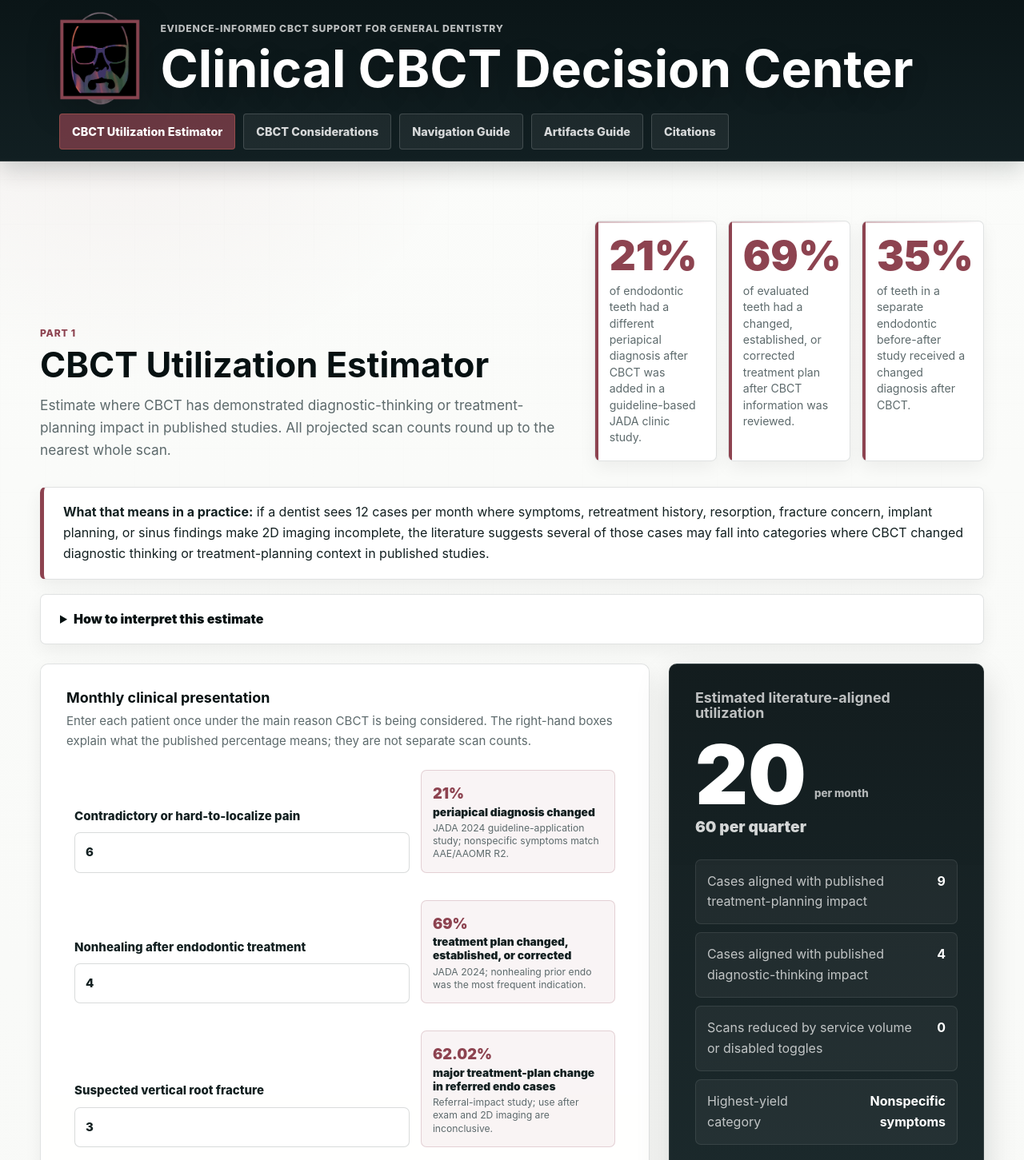
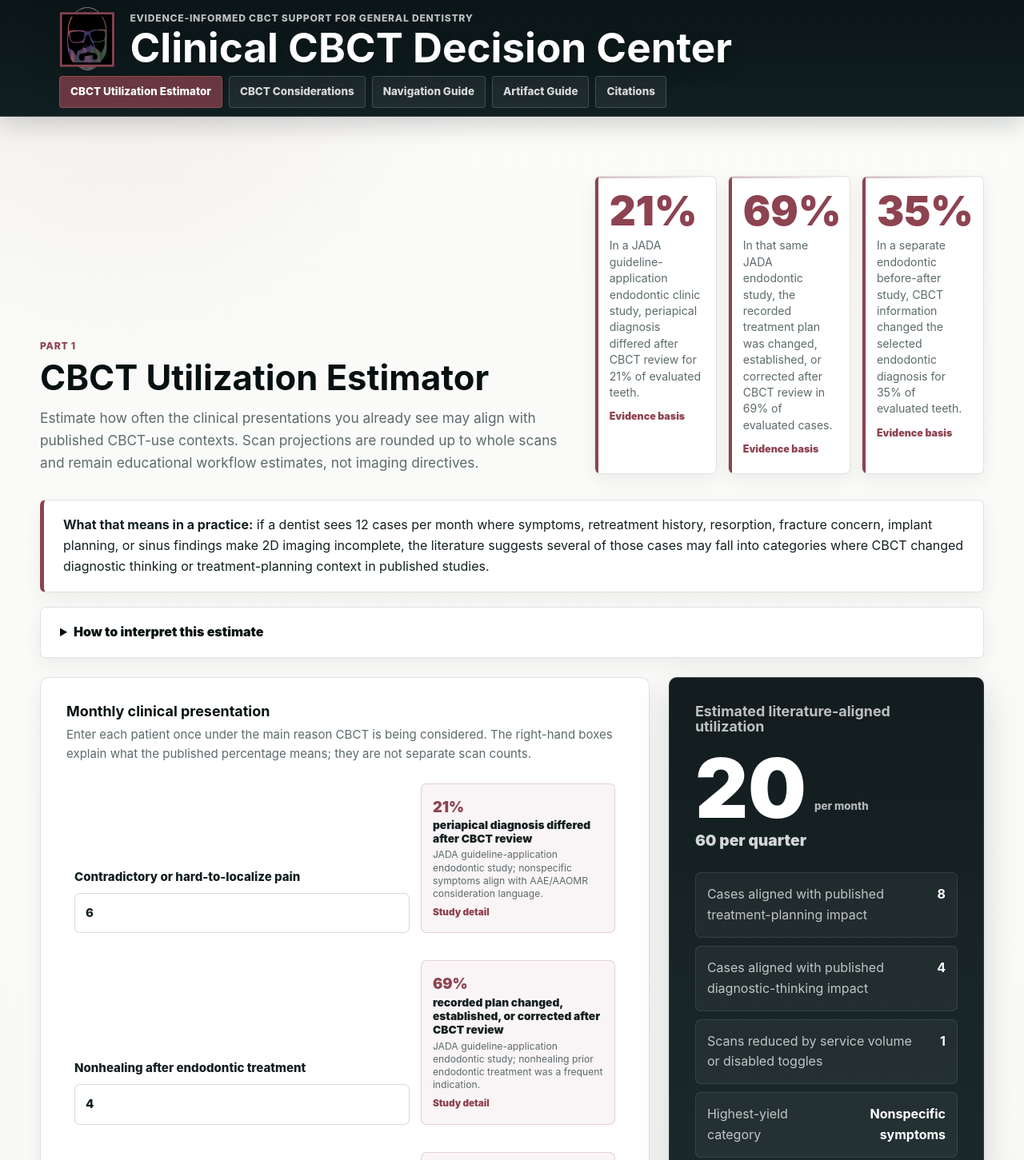
Before and after one commit to Dadohsoreus/CBCT-Helper, a plain HTML site: page index.html in a window 1280 px wide. Shown: the top 1451 px of the page at 80% size. Drawn offline with Linux system fonts and the light colour scheme.

Commit message:
Website update

```diff
--- a/index.html
+++ b/index.html
@@ -19,7 +19,7 @@
       <a href="#calculator" class="tab is-active">CBCT Utilization Estimator</a>
       <a href="#modality" class="tab">CBCT Considerations</a>
       <a href="#navigation" class="tab">Navigation Guide</a>
-      <a href="#artifacts" class="tab">Artifacts Guide</a>
+      <a href="#artifacts" class="tab">Artifact Guide</a>
       <a href="#citations" class="tab">Citations</a>
     </nav>
   </header>
@@ -30,12 +30,12 @@
         <div>
           <p class="eyebrow">Part 1</p>
           <h2>CBCT Utilization Estimator</h2>
-          <p class="lede">Estimate where CBCT has demonstrated diagnostic-thinking or treatment-planning impact in published studies. All projected scan counts round up to the nearest whole scan.</p>
+          <p class="lede">Estimate how often the clinical presentations you already see may align with published CBCT-use contexts. Scan projections are rounded up to whole scans and remain educational workflow estimates, not imaging directives.</p>
         </div>
         <div class="evidence-strip" aria-label="Evidence highlights">
-          <div><strong>21%</strong><span>of endodontic teeth had a different periapical diagnosis after CBCT was added in a guideline-based JADA clinic study.</span></div>
-          <div><strong>69%</strong><span>of evaluated teeth had a changed, established, or corrected treatment plan after CBCT information was reviewed.</span></div>
-          <div><strong>35%</strong><span>of teeth in a separate endodontic before-after study received a changed diagnosis after CBCT.</span></div>
+          <div><strong>21%</strong><span>In a JADA guideline-application endodontic clinic study, periapical diagnosis differed after CBCT review for 21% of evaluated teeth.</span><a class="evidence-link" href="#cite-jada-guidelines">Evidence basis</a></div>
+          <div><strong>69%</strong><span>In that same JADA endodontic study, the recorded treatment plan was changed, established, or corrected after CBCT review in 69% of evaluated cases.</span><a class="evidence-link" href="#cite-jada-guidelines">Evidence basis</a></div>
+          <div><strong>35%</strong><span>In a separate endodontic before-after study, CBCT information changed the selected endodontic diagnosis for 35% of evaluated teeth.</span><a class="evidence-link" href="#cite-endo-diagnosis">Evidence basis</a></div>
         </div>
       </div>
       <div class="example-callout">
@@ -54,43 +54,43 @@
           <div class="presentation-list">
             <div class="presentation-row">
               <label>Contradictory or hard-to-localize pain<input type="number" min="0" step="1" value="6" data-case="pain"></label>
-              <div class="evidence-box"><strong>21%</strong><span>periapical diagnosis changed</span><small>JADA 2024 guideline-application study; nonspecific symptoms match AAE/AAOMR R2.</small></div>
+              <div class="evidence-box"><strong>21%</strong><span>periapical diagnosis differed after CBCT review</span><small>JADA guideline-application endodontic study; nonspecific symptoms align with AAE/AAOMR consideration language.</small><a class="evidence-link" href="#cite-jada-guidelines">Study detail</a></div>
             </div>
             <div class="presentation-row">
               <label>Nonhealing after endodontic treatment<input type="number" min="0" step="1" value="4" data-case="nonhealing"></label>
-              <div class="evidence-box"><strong>69%</strong><span>treatment plan changed, established, or corrected</span><small>JADA 2024; nonhealing prior endo was the most frequent indication.</small></div>
+              <div class="evidence-box"><strong>69%</strong><span>recorded plan changed, established, or corrected after CBCT review</span><small>JADA guideline-application endodontic study; nonhealing prior endodontic treatment was a frequent indication.</small><a class="evidence-link" href="#cite-jada-guidelines">Study detail</a></div>
             </div>
             <div class="presentation-row">
               <label>Suspected vertical root fracture<input type="number" min="0" step="1" value="3" data-case="fracture"></label>
-              <div class="evidence-box"><strong>62.02%</strong><span>major treatment-plan change in referred endo cases</span><small>Referral-impact study; use after exam and 2D imaging are inconclusive.</small></div>
+              <div class="evidence-box"><strong>62.02%</strong><span>major plan modification in referred endodontic CBCT cases</span><small>Referral-impact study; this finding reflects referred endodontic cases, not all suspected fractures.</small><a class="evidence-link" href="#cite-referral-impact">Study detail</a></div>
             </div>
             <div class="presentation-row">
               <label>Internal or external resorption concern<input type="number" min="0" step="1" value="2" data-case="resorption"></label>
-              <div class="evidence-box"><strong>69%</strong><span>treatment-plan impact across guideline-based CBCT cases</span><small>JADA 2024; AAE/AAOMR identifies CBCT for resorption localization and prognosis.</small></div>
+              <div class="evidence-box"><strong>69%</strong><span>recorded plan changed, established, or corrected after CBCT review</span><small>JADA endodontic guideline-application cases; AAE/AAOMR discusses CBCT for resorption localization and extent.</small><a class="evidence-link" href="#cite-jada-guidelines">Study detail</a></div>
             </div>
             <div class="presentation-row">
               <label>Retreatment complication or missed anatomy<input type="number" min="0" step="1" value="3" data-case="retreatment"></label>
-              <div class="evidence-box"><strong>69%</strong><span>treatment plan changed, established, or corrected</span><small>JADA 2024; includes complications such as separated files, perforations, and anatomy questions.</small></div>
+              <div class="evidence-box"><strong>69%</strong><span>recorded plan changed, established, or corrected after CBCT review</span><small>JADA endodontic guideline-application cases; complications and anatomy questions were part of the CBCT-use context.</small><a class="evidence-link" href="#cite-jada-guidelines">Study detail</a></div>
             </div>
             <div class="presentation-row">
               <label>Endodontic surgery planning<input type="number" min="0" step="1" value="1" data-case="surgery"></label>
-              <div class="evidence-box"><strong>69%</strong><span>treatment-plan impact across guideline-based CBCT cases</span><small>JADA 2024; surgery planning was a frequent AAE/AAOMR indication.</small></div>
+              <div class="evidence-box"><strong>69%</strong><span>recorded plan changed, established, or corrected after CBCT review</span><small>JADA endodontic guideline-application cases; surgery planning was one of the guideline-aligned indication contexts.</small><a class="evidence-link" href="#cite-jada-guidelines">Study detail</a></div>
             </div>
             <div class="presentation-row">
               <label>Implant site assessment<input type="number" min="0" step="1" value="4" data-case="implant"></label>
-              <div class="evidence-box"><strong>No % used</strong><span>3D anatomy planning indication</span><small>The included decision-change studies are endodontic-heavy; this estimate counts implant CBCT when implant planning is enabled.</small></div>
+              <div class="evidence-box"><strong>No % used</strong><span>3D anatomy planning context</span><small>The decision-change percentages shown here are endodontic-heavy; implant entries affect utilization only when implant planning is enabled.</small><a class="evidence-link" href="#cite-ada-aaomr">Evidence basis</a></div>
             </div>
             <div class="presentation-row">
               <label>Airway or sleep-disordered breathing exams<input type="number" min="0" step="1" value="5" data-case="airway"></label>
-              <div class="evidence-box"><strong>No % used</strong><span>selective, defined-question use</span><small>ADA/AAOMR responsible-use guidance: not routine CBCT screening by itself.</small></div>
+              <div class="evidence-box"><strong>No % used</strong><span>selective, defined-question use</span><small>ADA/AAOMR responsible-use guidance supports patient selection and clinical need, not routine CBCT screening by itself.</small><a class="evidence-link" href="#cite-ada-aaomr">Evidence basis</a></div>
             </div>
             <div class="presentation-row">
               <label>Sinus finding with possible odontogenic origin<input type="number" min="0" step="1" value="2" data-case="sinus"></label>
-              <div class="evidence-box"><strong>35%</strong><span>endodontic diagnosis changed after CBCT</span><small>Endodontic before-after study; used here as a conservative diagnosis-change anchor.</small></div>
+              <div class="evidence-box"><strong>35%</strong><span>endodontic diagnosis changed after CBCT review</span><small>Endodontic before-after study; used as diagnosis-change context when tooth-sinus origin is part of the dental question.</small><a class="evidence-link" href="#cite-endo-diagnosis">Study detail</a></div>
             </div>
             <div class="presentation-row">
               <label>Impacted tooth or ectopic eruption assessment<input type="number" min="0" step="1" value="1" data-case="impaction"></label>
-              <div class="evidence-box"><strong>51.5%</strong><span>2D extraction decisions changed to traction</span><small>2025 impacted-canine CBCT study; specialty-specific, not an endodontic percentage.</small></div>
+              <div class="evidence-box"><strong>51.5%</strong><span>2D extraction decisions changed to traction after CBCT review</span><small>Impacted-canine study; specialty-specific evidence context, not a general CBCT-use percentage.</small><a class="evidence-link" href="#cite-impacted-canines">Study detail</a></div>
             </div>
           </div>
 
@@ -315,12 +315,12 @@
         </div>
       </div>
       <div class="citation-list">
-        <p><strong>AAE/AAOMR 2025 update.</strong> AAE newsroom announcement, January 14, 2026: the update replaces the 2015 statement, condenses recommendations to 12, emphasizes training, ALADAIP, selective use, and patient-specific protocols. <a href="https://newsroom.aae.org/press-releases/aae-and-aaomr-release-joint-position-statement-on-the-use-of-cbct-in-endodontics/">Source</a></p>
-        <p><strong>ADA/AAOMR patient selection and ADA safety guidance.</strong> ADA Oral Health Topic on X-rays/Radiographs, updated March 26, 2026: imaging should follow clinical need, patient selection criteria, ALARA/ALADA principles, and CBCT should be used when lower-exposure imaging will not provide the needed diagnostic information. <a href="https://www.ada.org/resources/ada-library/oral-health-topics/x-rays-radiographs">Source</a></p>
-        <p><strong>Applying AAE/AAOMR guidelines in endodontics.</strong> JADA 2024 paper in the provided study folder: CBCT was prescribed for 12% of patients, changed periapical diagnosis in 21%, and changed treatment plans in 69% of evaluated cases.</p>
-        <p><strong>Impact on endodontic diagnosis.</strong> The provided study "The impact of cone beam computed tomography (CBCT) on the choice of endodontic diagnosis" reports diagnosis changes for at least one tooth in 41% of patients and 35% of teeth.</p>
-        <p><strong>Referral impact in endodontics.</strong> The provided study "CBCT assessment of referral reasons and impact on modifying treatment plan in endodontics" reports diagnosis changes in 34.45% and major treatment-plan changes in 62.02% of referred cases.</p>
-        <p><strong>Impacted canines.</strong> The provided 2025 Applied Sciences study reports that 51.5% of extraction decisions made with 2D data changed to orthodontic traction after CBCT review.</p>
+        <p id="cite-aae-aaomr"><strong>AAE/AAOMR 2025 update.</strong> AAE newsroom announcement, January 14, 2026: the update replaces the 2015 statement, condenses recommendations to 12, emphasizes training, ALADAIP, selective use, and patient-specific protocols. <a href="https://newsroom.aae.org/press-releases/aae-and-aaomr-release-joint-position-statement-on-the-use-of-cbct-in-endodontics/">Source</a></p>
+        <p id="cite-ada-aaomr"><strong>ADA/AAOMR patient selection and ADA safety guidance.</strong> ADA Oral Health Topic on X-rays/Radiographs, updated March 26, 2026: imaging should follow clinical need, patient selection criteria, ALARA/ALADA principles, and CBCT should be used when lower-exposure imaging will not provide the needed diagnostic information. <a href="https://www.ada.org/resources/ada-library/oral-health-topics/x-rays-radiographs">Source</a></p>
+        <p id="cite-jada-guidelines"><strong>Applying AAE/AAOMR guidelines in endodontics.</strong> JADA 2024 paper in the provided study folder: CBCT was prescribed for 12% of patients, changed periapical diagnosis in 21% of evaluated teeth, and changed, established, or corrected treatment plans in 69% of evaluated cases. These figures are used as endodontic literature context, not broad CBCT-use rates.</p>
+        <p id="cite-endo-diagnosis"><strong>Impact on endodontic diagnosis.</strong> The provided study "The impact of cone beam computed tomography (CBCT) on the choice of endodontic diagnosis" reports diagnosis changes for at least one tooth in 41% of patients and 35% of evaluated teeth.</p>
+        <p id="cite-referral-impact"><strong>Referral impact in endodontics.</strong> The provided study "CBCT assessment of referral reasons and impact on modifying treatment plan in endodontics" reports diagnosis changes in 34.45% and major treatment-plan changes in 62.02% of referred endodontic cases.</p>
+        <p id="cite-impacted-canines"><strong>Impacted canines.</strong> The provided 2025 Applied Sciences study reports that 51.5% of extraction decisions made with 2D data changed to orthodontic traction after CBCT review. This is specialty-specific impacted-canine context.</p>
       </div>
     </section>
   </main>
--- a/script.js
+++ b/script.js
@@ -1,14 +1,14 @@
 const indicationWeights = {
-  pain: { label: 'Nonspecific symptoms', weight: 0.75, services: ['endo'], group: 'endo', planRate: 0.21, diagnosisRate: 0.21 },
-  nonhealing: { label: 'Nonhealing endodontic treatment', weight: 0.9, services: ['endo'], group: 'endo', planRate: 0.69, diagnosisRate: 0.21 },
-  fracture: { label: 'Suspected vertical root fracture', weight: 0.65, services: ['endo'], group: 'endo', planRate: 0.6202, diagnosisRate: 0.35 },
-  resorption: { label: 'Resorption', weight: 0.85, services: ['endo'], group: 'endo', planRate: 0.69, diagnosisRate: 0.21 },
-  retreatment: { label: 'Retreatment complication', weight: 0.75, services: ['endo'], group: 'endo', planRate: 0.69, diagnosisRate: 0.21 },
-  surgery: { label: 'Endodontic surgery planning', weight: 0.85, services: ['endo', 'surgery'], group: 'endo', planRate: 0.69, diagnosisRate: 0.21 },
-  implant: { label: 'Implant planning', weight: 0.85, services: ['implants', 'surgery'], group: 'implants', planRate: 0, diagnosisRate: 0 },
-  airway: { label: 'Airway screening', weight: 0.2, services: ['airway'], group: 'airway', planRate: 0, diagnosisRate: 0 },
-  sinus: { label: 'Odontogenic sinus question', weight: 0.55, services: ['endo', 'surgery'], group: 'endo', planRate: 0.35, diagnosisRate: 0.35 },
-  impaction: { label: 'Impacted tooth', weight: 0.65, services: ['ortho', 'surgery'], group: 'ortho', planRate: 0.515, diagnosisRate: 0 }
+  pain: { label: 'Nonspecific symptoms', scanFactor: 0.75, services: ['endo'], group: 'endo', planRate: 0, diagnosisRate: 0.21 },
+  nonhealing: { label: 'Nonhealing endodontic treatment', scanFactor: 0.9, services: ['endo'], group: 'endo', planRate: 0.69, diagnosisRate: 0.21 },
+  fracture: { label: 'Suspected vertical root fracture', scanFactor: 0.65, services: ['endo'], group: 'endo', planRate: 0.6202, diagnosisRate: 0.3445 },
+  resorption: { label: 'Resorption', scanFactor: 0.85, services: ['endo'], group: 'endo', planRate: 0.69, diagnosisRate: 0.21 },
+  retreatment: { label: 'Retreatment complication', scanFactor: 0.75, services: ['endo'], group: 'endo', planRate: 0.69, diagnosisRate: 0.21 },
+  surgery: { label: 'Endodontic surgery planning', scanFactor: 0.85, services: ['endo', 'surgery'], group: 'endo', planRate: 0.69, diagnosisRate: 0.21 },
+  implant: { label: 'Implant planning', scanFactor: 0.85, services: ['implants', 'surgery'], group: 'implants', planRate: 0, diagnosisRate: 0 },
+  airway: { label: 'Airway screening', scanFactor: 0.2, services: ['airway'], group: 'airway', planRate: 0, diagnosisRate: 0 },
+  sinus: { label: 'Odontogenic sinus question', scanFactor: 0.55, services: ['endo', 'surgery'], group: 'endo', planRate: 0.35, diagnosisRate: 0.35 },
+  impaction: { label: 'Impacted tooth', scanFactor: 0.65, services: ['ortho', 'surgery'], group: 'ortho', planRate: 0.515, diagnosisRate: 0 }
 };
 
 const scenarios = [
@@ -66,9 +66,9 @@ function activeServices() {
   return Array.from(document.querySelectorAll('[data-service]:checked')).map(input => input.dataset.service);
 }
 
-function serviceMultiplier(item, services) {
-  if (!item.services.length) return 1;
-  return item.services.some(service => services.includes(service)) ? 1 : 0.15;
+function serviceEnabled(item, services) {
+  if (!item.services.length) return true;
+  return item.services.some(service => services.includes(service));
 }
 
 function procedureCaps() {
@@ -85,8 +85,9 @@ function updateCalculator() {
   const caps = procedureCaps();
   const rows = Array.from(document.querySelectorAll('[data-case]'));
   const entries = [];
-  const groupTotals = {};
-  let uncappedProjected = 0;
+  const groupRawTotals = {};
+  const groupFinalTotals = {};
+  let potentialProjected = 0;
   let planImpact = 0;
   let diagnosisImpact = 0;
   let top = { label: '-', value: 0 };
@@ -95,23 +96,29 @@ function updateCalculator() {
     const key = input.dataset.case;
     const count = Math.max(0, Number(input.value) || 0);
     const item = indicationWeights[key];
-    const adjusted = count * item.weight * serviceMultiplier(item, services);
-    uncappedProjected += adjusted;
-    groupTotals[item.group] = (groupTotals[item.group] || 0) + adjusted;
-    entries.push({ item, adjusted });
+    const enabled = serviceEnabled(item, services);
+    const potentialRaw = count * item.scanFactor;
+    const raw = enabled ? count * item.scanFactor : 0;
+
+    potentialProjected += potentialRaw;
+    groupRawTotals[item.group] = (groupRawTotals[item.group] || 0) + raw;
+    entries.push({ item, count, raw, enabled });
   });
 
   const groupScales = {};
-  Object.keys(groupTotals).forEach(group => {
-    const total = groupTotals[group];
+  Object.keys(groupRawTotals).forEach(group => {
+    const total = groupRawTotals[group];
     const cap = caps[group];
-    groupScales[group] = cap > 0 ? Math.min(1, cap / total) : 0;
+    const roundedGroupTotal = Math.ceil(total);
+    const finalGroupTotal = cap > 0 ? Math.min(roundedGroupTotal, cap) : 0;
+
+    groupFinalTotals[group] = finalGroupTotal;
+    groupScales[group] = total > 0 ? finalGroupTotal / total : 0;
   });
 
   let projected = 0;
   entries.forEach(entry => {
-    const adjusted = entry.adjusted * groupScales[entry.item.group];
-    projected += adjusted;
+    const adjusted = entry.raw * groupScales[entry.item.group];
     planImpact += adjusted * entry.item.planRate;
     diagnosisImpact += adjusted * entry.item.diagnosisRate;
 
@@ -120,8 +127,9 @@ function updateCalculator() {
     }
   });
 
-  const monthly = Math.ceil(projected);
-  const reducedScans = Math.ceil(Math.max(0, uncappedProjected - projected));
+  projected = Object.values(groupFinalTotals).reduce((sum, value) => sum + value, 0);
+  const monthly = projected;
+  const reducedScans = Math.max(0, Math.ceil(potentialProjected) - monthly);
   const panCount = Math.max(0, Number(document.getElementById('panCount').value) || 0);
   const panFee = Math.max(0, Number(document.getElementById('panFee').value) || 0);
   const cbctFee = Math.max(0, Number(document.getElementById('cbctFee').value) || 0);
@@ -129,7 +137,7 @@ function updateCalculator() {
   const panRevenue = Math.ceil(panCount * panFee);
 
   document.getElementById('monthlyScans').textContent = monthly;
-  document.getElementById('quarterScans').textContent = Math.ceil(monthly * 3);
+  document.getElementById('quarterScans').textContent = monthly * 3;
   document.getElementById('planImpact').textContent = Math.ceil(planImpact);
   document.getElementById('diagnosisImpact').textContent = Math.ceil(diagnosisImpact);
   document.getElementById('serviceScans').textContent = reducedScans;
--- a/styles.css
+++ b/styles.css
@@ -83,15 +83,15 @@ a {
 .brand-wrap {
   display: flex;
   align-items: center;
-  gap: var(--space-5);
+  gap: var(--space-4);
   max-width: var(--max);
   margin: 0 auto;
-  padding: 14px 24px 10px;
+  padding: 8px 24px 6px;
 }
 
 .brand-logo {
-  width: clamp(84px, 8vw, 104px);
-  max-height: 118px;
+  width: clamp(60px, 5.5vw, 78px);
+  max-height: 86px;
   object-fit: contain;
   height: auto;
   display: block;
@@ -104,6 +104,7 @@ a {
 
 .site-header .eyebrow {
   color: rgba(255, 255, 255, 0.72);
+  margin-bottom: 2px;
 }
 
 .eyebrow {
@@ -127,6 +128,8 @@ h3 {
 .site-header h1 {
   color: #fff;
   text-shadow: 0 10px 26px rgba(0, 0, 0, 0.22);
+  font-size: clamp(2.15rem, 4vw, 4.35rem);
+  line-height: 0.98;
 }
 
 h1 {
@@ -143,10 +146,10 @@ h3 {
 
 .tabs {
   display: flex;
-  gap: var(--space-2);
+  gap: 8px;
   max-width: var(--max);
   margin: 0 auto;
-  padding: 0 24px 14px;
+  padding: 0 24px 10px;
   overflow-x: auto;
   scrollbar-width: thin;
 }
@@ -154,13 +157,13 @@ h3 {
 .tab {
   position: relative;
   flex: 0 0 auto;
-  min-height: 42px;
-  padding: 10px 15px;
+  min-height: 36px;
+  padding: 8px 13px;
   border: 1px solid rgba(255, 255, 255, 0.16);
   border-radius: var(--radius-sm);
   color: rgba(255, 255, 255, 0.82);
   text-decoration: none;
-  font-size: 0.9rem;
+  font-size: 0.84rem;
   font-weight: 800;
   background: rgba(255, 255, 255, 0.06);
   transition: transform var(--transition), background var(--transition), color var(--transition), box-shadow var(--transition), border-color var(--transition);
@@ -176,7 +179,7 @@ h3 {
 }
 
 .section {
-  scroll-margin-top: 170px;
+  scroll-margin-top: 118px;
   padding: 74px 24px;
 }
 
@@ -270,6 +273,19 @@ h3 {
   color: var(--muted);
   font-size: 0.88rem;
   line-height: 1.45;
+}
+
+.evidence-link {
+  display: inline-block;
+  margin-top: var(--space-2);
+  color: var(--brand-dark);
+  font-size: 0.78rem;
+  font-weight: 900;
+  text-decoration: none;
+}
+
+.evidence-link:hover {
+  text-decoration: underline;
 }
 
 .example-callout,
@@ -370,6 +386,11 @@ h3 {
   line-height: 1.34;
 }
 
+.evidence-box .evidence-link {
+  margin-top: 5px;
+  font-size: 0.73rem;
+}
+
 label {
   display: grid;
   gap: 8px;
@@ -456,7 +477,7 @@ textarea:focus {
 
 .result-panel {
   position: sticky;
-  top: 178px;
+  top: 126px;
   align-self: start;
   background:
     linear-gradient(180deg, rgba(11, 21, 23, 0.97), rgba(23, 40, 43, 0.96));
@@ -788,6 +809,12 @@ button.secondary {
   border-left: 5px solid var(--brand-dark);
   border-radius: var(--radius-md);
   padding: var(--space-4);
+  scroll-margin-top: 128px;
+}
+
+.citation-list p:target {
+  border-color: var(--brand);
+  background: rgba(141, 67, 80, 0.08);
 }
 
 .footer {
@@ -817,16 +844,21 @@ button.secondary {
 }
 
 @media (max-width: 980px) {
-  .brand-wrap,
   .section-head,
   .tool-grid {
     display: grid;
   }
 
-  .brand-logo {
-    width: 76px;
+  .brand-wrap {
+    gap: var(--space-3);
+    padding: 8px 20px 6px;
   }
 
+  .brand-logo {
+    width: 66px;
+  }
+
+  .site-header h1,
   h1 {
     font-size: clamp(2.1rem, 9vw, 4.1rem);
   }
@@ -855,19 +887,20 @@ button.secondary {
   }
 
   .brand-wrap {
-    grid-template-columns: 64px minmax(0, 1fr);
+    grid-template-columns: 56px minmax(0, 1fr);
     gap: var(--space-3);
-    padding: 10px 16px 8px;
+    padding: 8px 16px 6px;
   }
 
   .brand-logo {
-    width: 64px;
+    width: 56px;
   }
 
   .site-header .eyebrow {
     font-size: 0.63rem;
   }
 
+  .site-header h1,
   h1 {
     font-size: clamp(1.55rem, 8vw, 2.5rem);
   }
@@ -878,7 +911,7 @@ button.secondary {
   }
 
   .section {
-    scroll-margin-top: 142px;
+    scroll-margin-top: 126px;
     padding: 48px 16px;
   }
 
```
